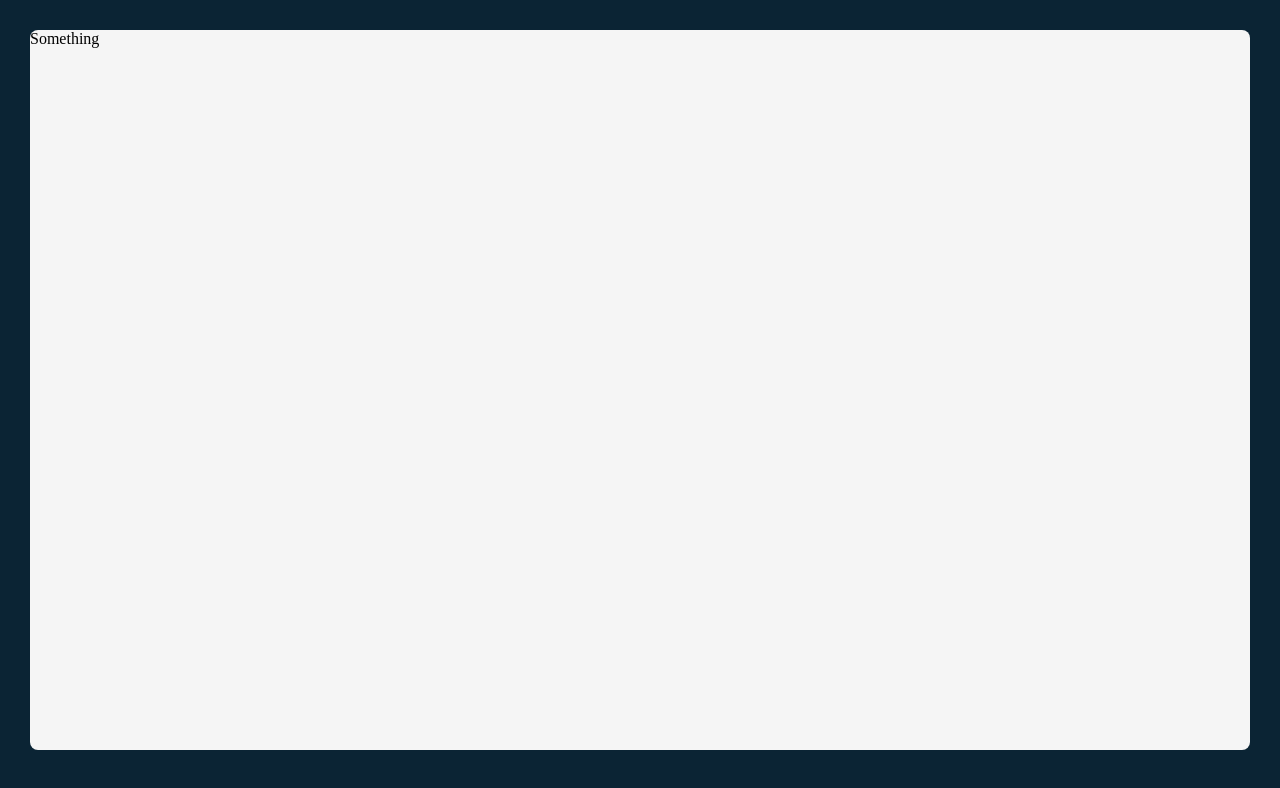
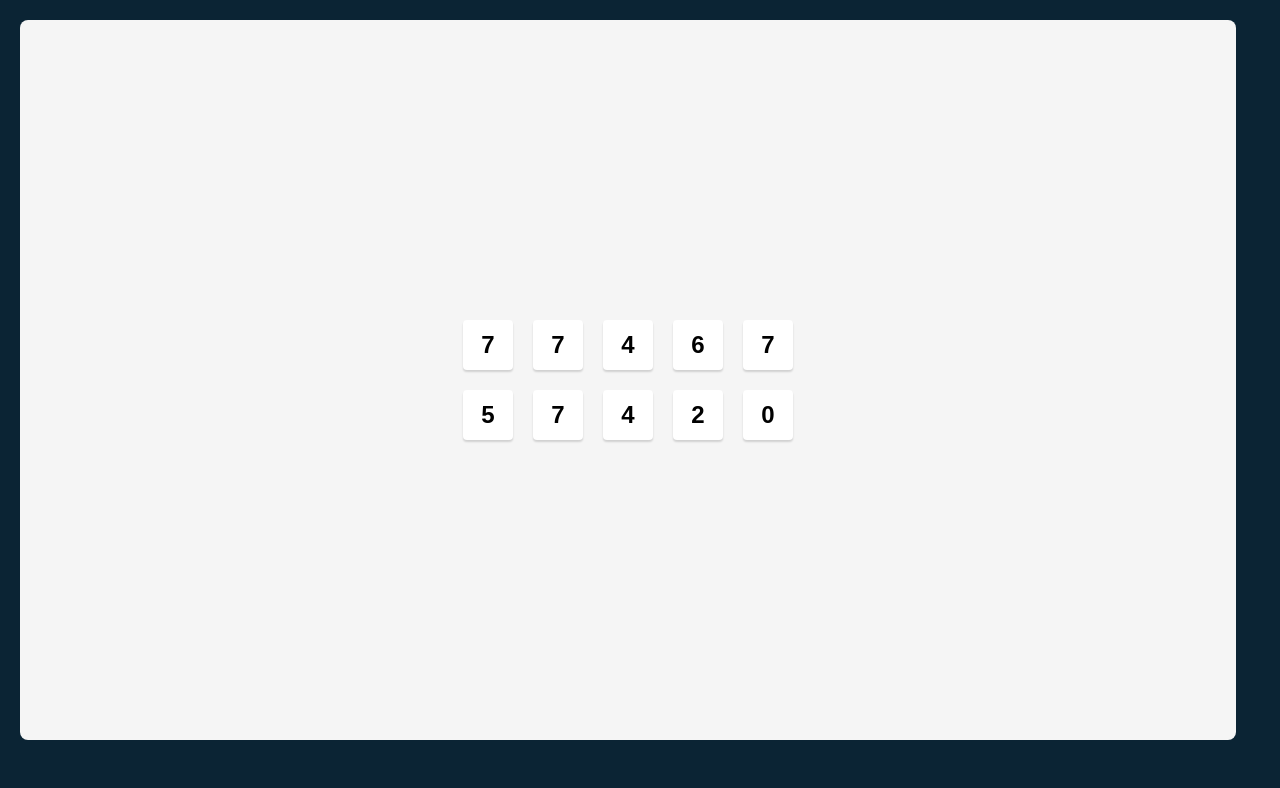
Before and after one commit to munah6/Projects, a React (Vite) app in the folder Tenzies/: page / in a window 1280 px wide. Shown: the top 788 px of the page. Built offline with nearby package versions, Linux system fonts and the light colour scheme.

Commit message:
Added Styles + Dice Component

```diff
--- a/Tenzies/src/App.jsx
+++ b/Tenzies/src/App.jsx
@@ -1,9 +1,21 @@
 import React from "react"
+import Dice from "./components/Dice"
 
-export default function App () {
+export default function App() {
   return (
-    <main>
-        Something
-    </main>
+      <main >
+          <div className="dice-container">
+              <Dice value={Math.floor(Math.random()*10)}/>
+              <Dice value={Math.floor(Math.random()*10)}/>
+              <Dice value={Math.floor(Math.random()*10)}/>
+              <Dice value={Math.floor(Math.random()*10)}/>
+              <Dice value={Math.floor(Math.random()*10)}/>
+              <Dice value={Math.floor(Math.random()*10)}/>
+              <Dice value={Math.floor(Math.random()*10)}/>
+              <Dice value={Math.floor(Math.random()*10)}/>
+              <Dice value={Math.floor(Math.random()*10)}/>
+              <Dice value={Math.floor(Math.random()*10)}/>
+          </div>
+      </main>
   )
 }
--- /dev/null
+++ b/Tenzies/src/components/Dice.jsx
@@ -0,0 +1,9 @@
+import React from "react"
+
+export default function Dice(props) {
+    return(
+        <div className="dice-boxes">
+            <h2 className="dice-num">{props.value}</h2>
+        </div>
+    )
+}
--- a/Tenzies/src/index.css
+++ b/Tenzies/src/index.css
@@ -5,14 +5,7 @@
 body {
   margin: 0;
   background-color: #0B2434;
-  padding: 30px;
-}
-
-main {
-  background-color: #F5F5F5;
-  border-radius: 0.5rem;
-  height: 90vh;
-
+  padding: 20px;
 }
 
 /*
@@ -28,3 +21,38 @@
     vmin (viewport minimum length) and
     vmax (viewport maximum length)
 */
+
+main {
+  background-color: #F5F5F5;
+  height: 90vh;
+  max-width: 95vw;
+  border-radius: 0.5rem;
+  padding: 20px;
+  display: flex;
+  flex-direction: column;
+  justify-content: center;
+  align-items: center;
+}
+
+.dice-container {
+  display: grid;
+  grid-template: auto auto / repeat(5, 1fr);
+  gap: 20px;
+
+}
+
+.dice-boxes {
+  height: 50px;
+  width: 50px;
+  box-shadow: 0px 2px 2px rgba(0, 0, 0, 0.15);
+  border-radius: 0.25rem;
+  display: flex;
+  justify-content: center;
+  align-items: center;
+  cursor: pointer;
+  background-color: white;
+}
+
+.dice-num{
+    font-family: Arial, Helvetica, sans-serif;
+}
```
